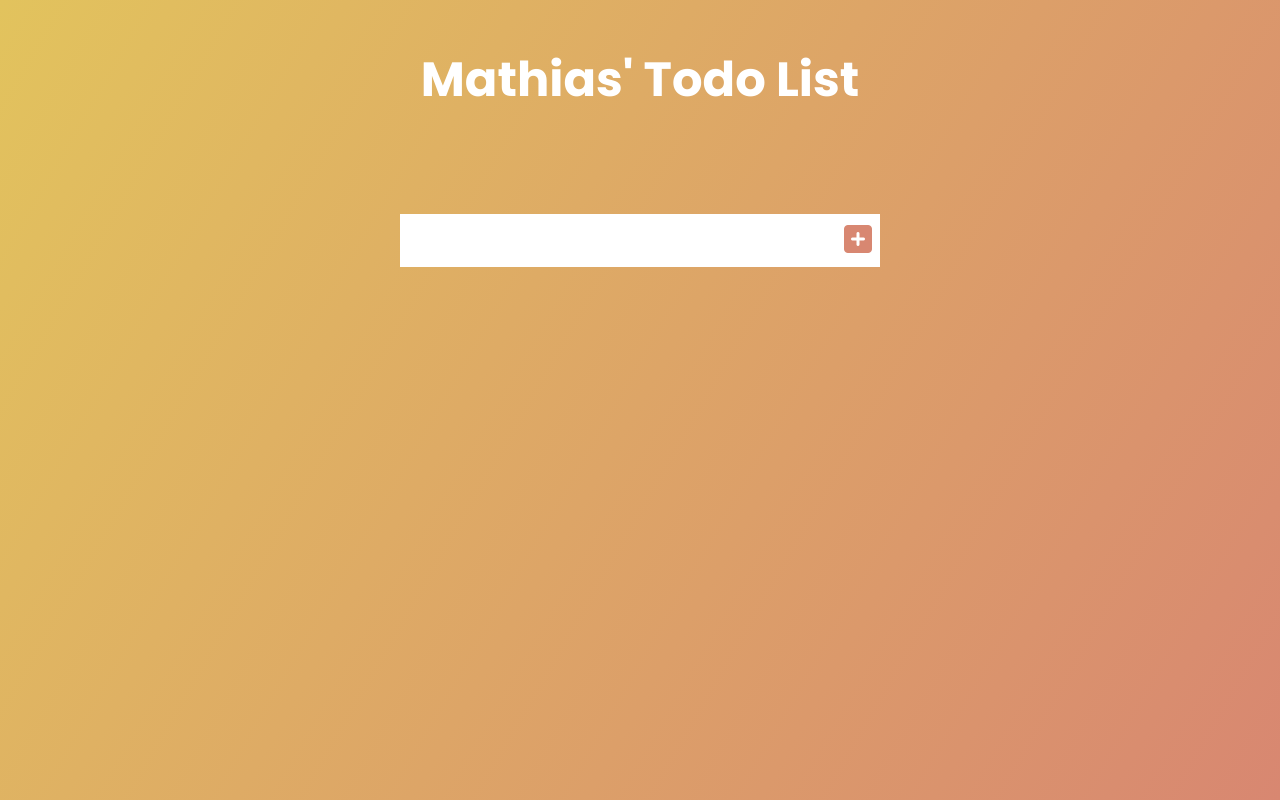
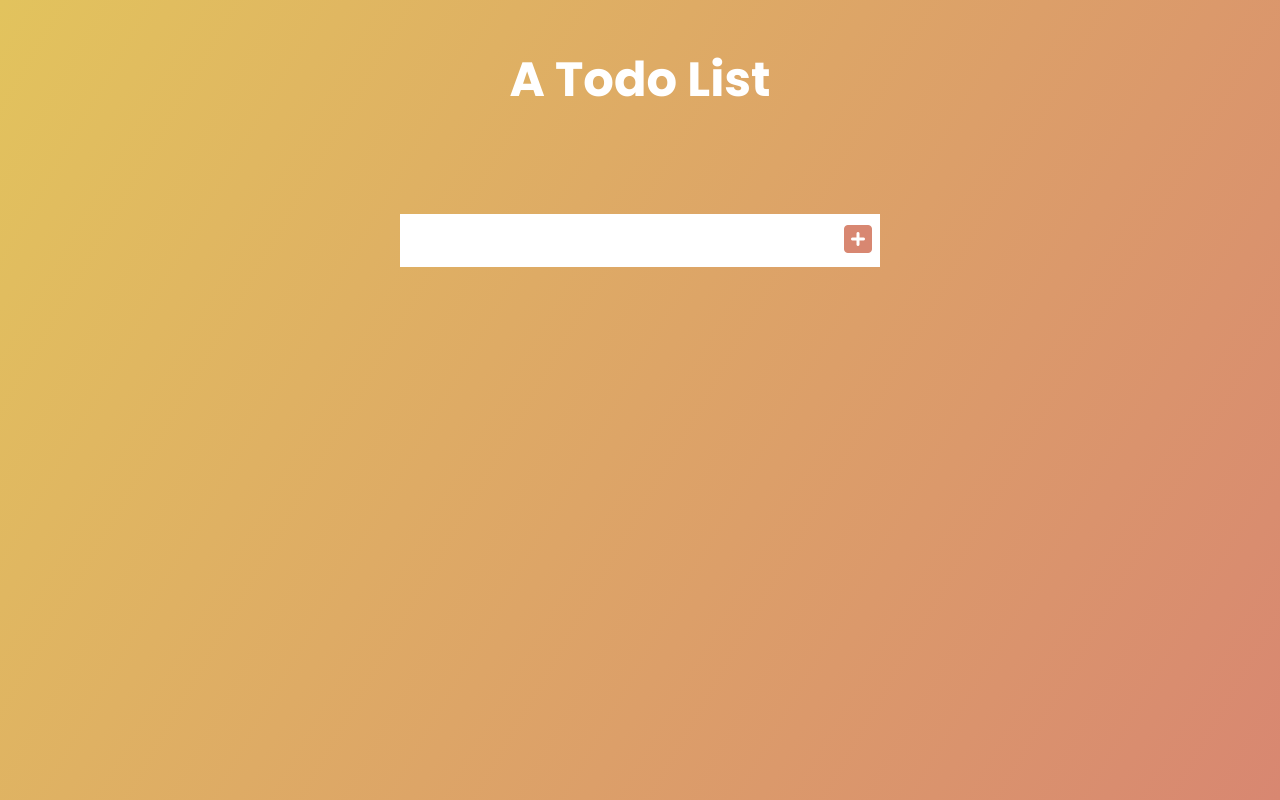
Before and after one commit to Jaegermeisty/Simple-JavaScript-Project, a plain HTML site: page index.html in a window 1280 px wide. Drawn offline with Linux system fonts and the light colour scheme.

Commit message:
Changed the text of the h1. more simple and less personal

```diff
--- a/index.html
+++ b/index.html
@@ -16,7 +16,7 @@
 
   <header>
     <h1>
-      Mathias' Todo List
+      A Todo List
     </h1>
   </header>
   <form>
```
